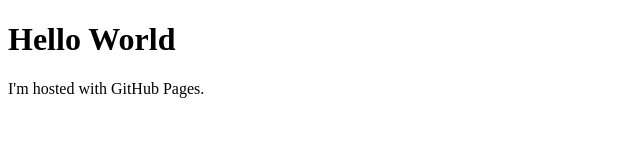
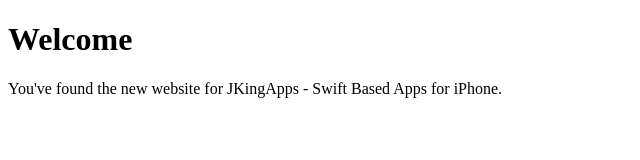
Before and after one commit to JKingApps/zakth.github.io, a plain HTML site: page index.html in a window 1280 px wide. Shown: the whole page, without its empty margins (0-640 px from the left). Drawn offline with Linux system fonts and the light colour scheme.

Commit message:
Update
updates

```diff
--- a/index.html
+++ b/index.html
@@ -1,7 +1,7 @@
 <!DOCTYPE html>
 <html>
 <body>
-<h1>Hello World</h1>
-<p>I'm hosted with GitHub Pages.</p>
+<h1>Welcome</h1>
+<p>You've found the new website for JKingApps - Swift Based Apps for iPhone.</p>
 </body>
 </html>
```
